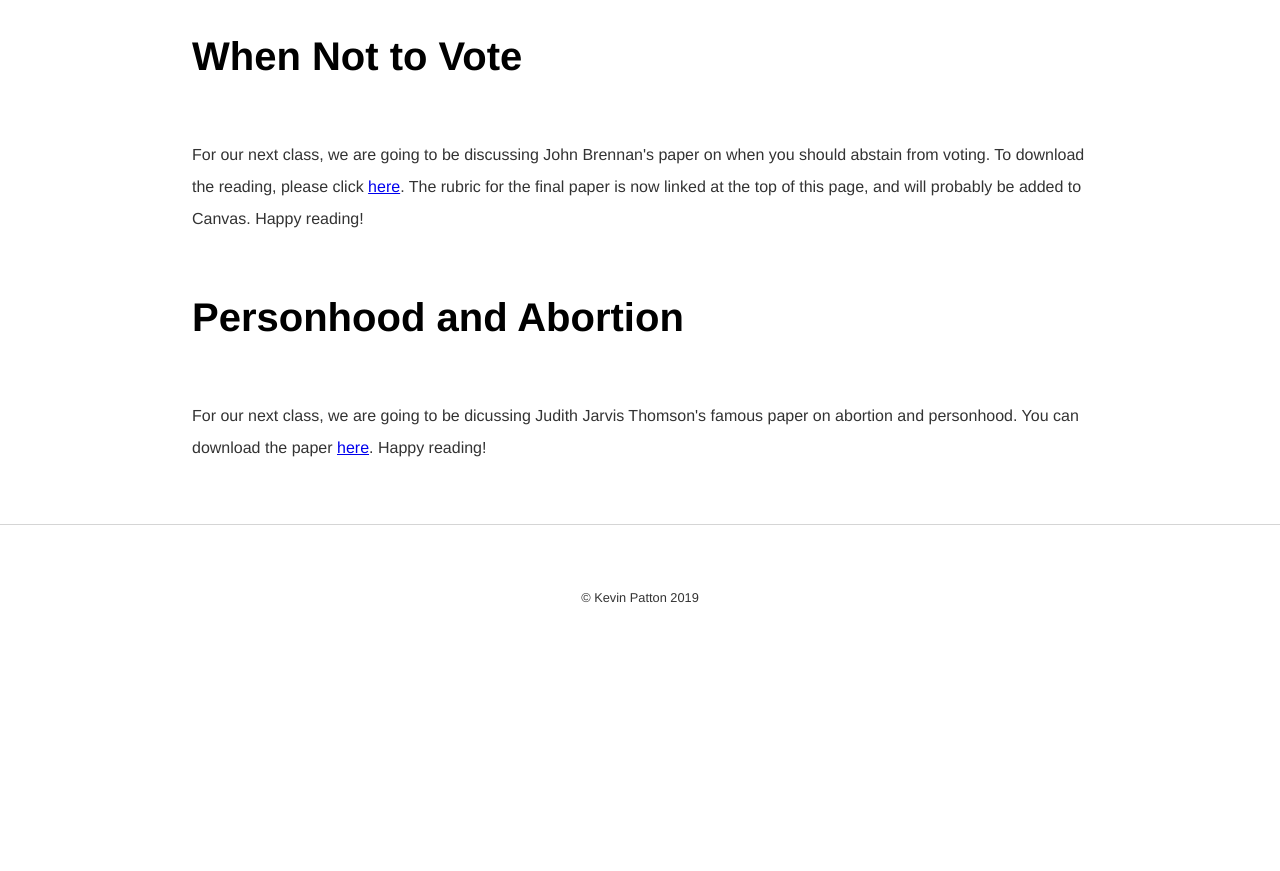
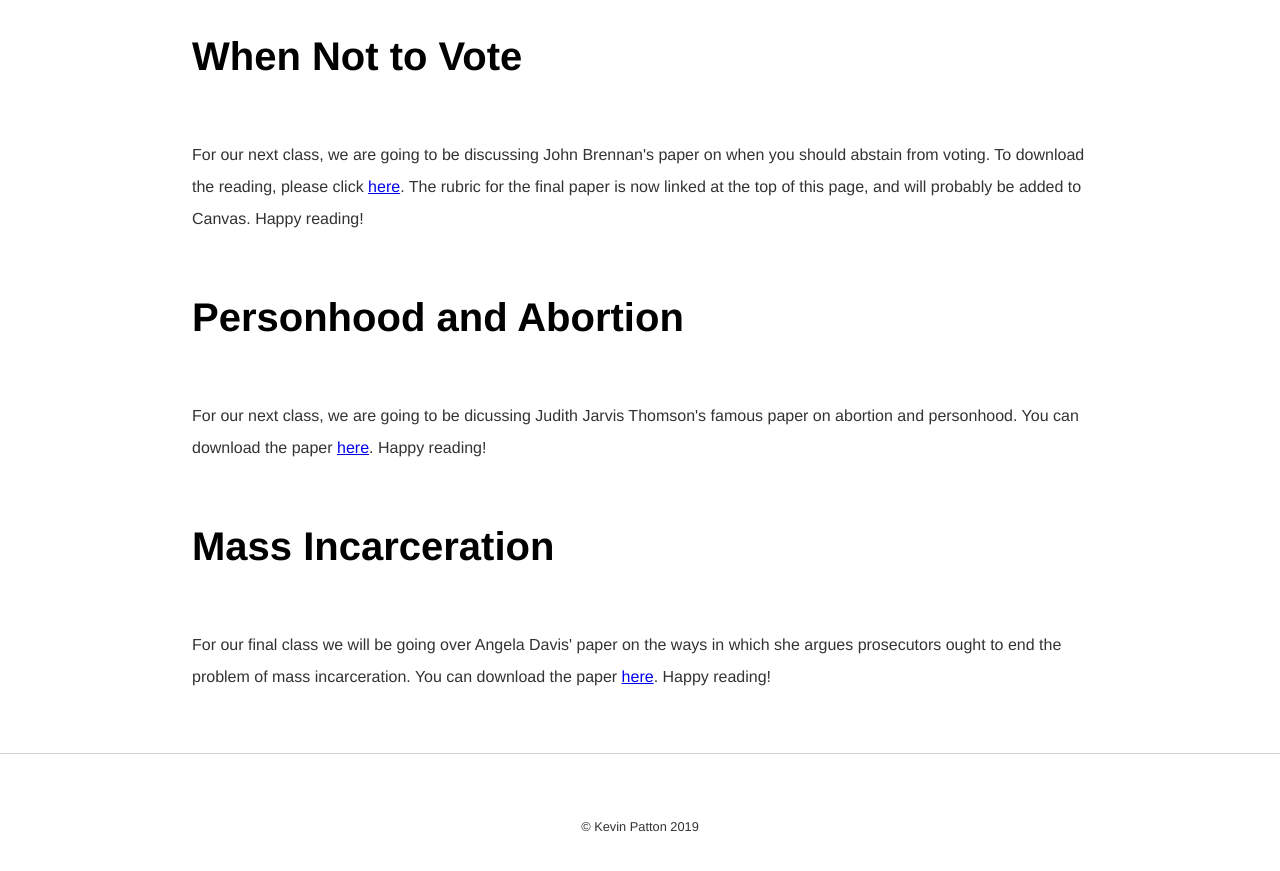
Before and after one commit to kevinjpatton/kevinjpatton.github.io, a Jekyll site: the page built from teaching/phil_2030/index.html, in a window 1280 px wide and 900 px high, scrolled down 2945 px. Shown: the top 871 px of the window. Built offline with Jekyll 4.4.1, drawn with Linux system fonts in a browser that asks for light colours; Markdown is read by kramdown in place of the engine named in the settings; before the commit the page ends 3616 px from its top, so only the background shows below that.

Commit message:
Update index.html

```diff
--- a/teaching/phil_2030/index.html
+++ b/teaching/phil_2030/index.html
@@ -34,3 +34,5 @@ title: Teaching - 2030
 <p>For our next class, we are going to be discussing John Brennan's paper on when you should abstain from voting.  To download the reading, please click <a href="/teaching/phil1020/Brennan_WhenNotToVote.pdf" target="_blank">here</a>.  The rubric for the final paper is now linked at the top of this page, and will probably be added to Canvas.  Happy reading!</p>
 <h1>Personhood and Abortion</h1>
 <p>For our next class, we are going to be dicussing Judith Jarvis Thomson's famous paper on abortion and personhood.  You can download the paper <a href="/teaching/phil1020/Thomson_abortion.pdf" target="_blank">here</a>.  Happy reading!</p>
+<h1>Mass Incarceration</h1>
+<p>For our final class we will be going over Angela Davis' paper on the ways in which she argues prosecutors ought to end the problem of mass incarceration.  You can download the paper <a href="/teaching/phil1020/ProsecutorsDuty.pdf" target="_blank">here</a>.  Happy reading!</p>
```
